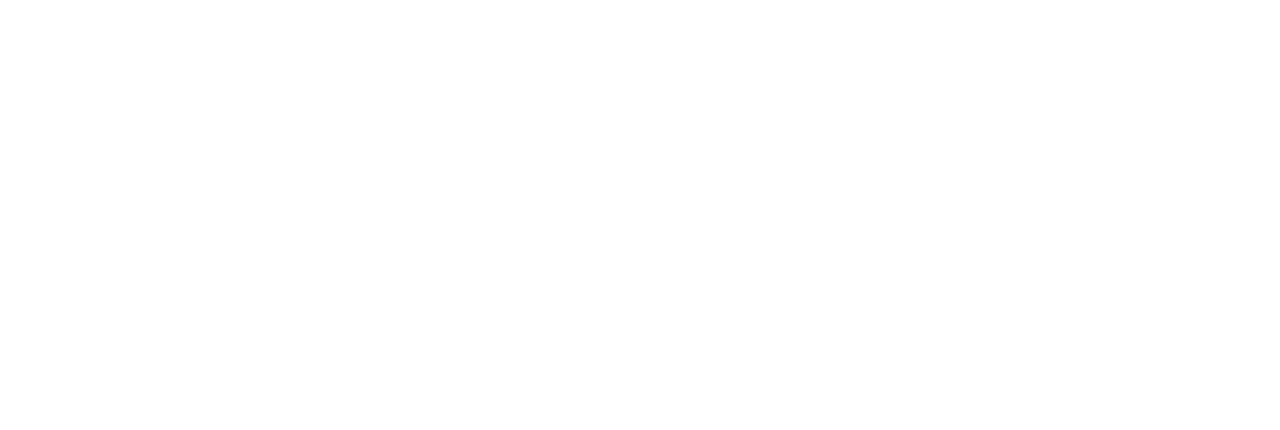
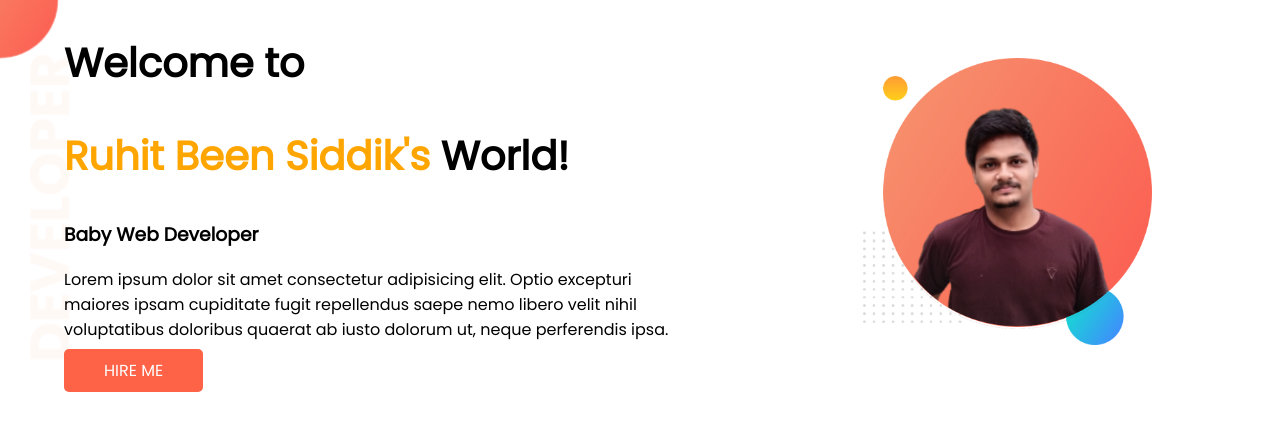
Before and after one commit to mdruhitbeensiddik/Developer, a plain HTML site: page index.html in a window 1280 px wide. Drawn offline with Linux system fonts and the light colour scheme.

Commit message:
first part

```diff
--- a/index.html
+++ b/index.html
@@ -5,9 +5,23 @@
     <meta http-equiv="X-UA-Compatible" content="IE=edge">
     <meta name="viewport" content="width=device-width, initial-scale=1.0">
     <title>Baby Web Developer</title>
+    <link rel="preconnect" href="https://fonts.googleapis.com">
+    <link rel="preconnect" href="https://fonts.gstatic.com" crossorigin>
+    <link href="https://fonts.googleapis.com/css2?family=Poppins&display=swap" rel="stylesheet">
     <link rel="stylesheet" href="style.css">
 </head>
 <body>
-
+    <section class="top">
+        <div class="half-width">
+            <h1>Welcome to</h1>
+            <h1><span id="Name">Ruhit Been Siddik's</span> World!</h1>
+            <h3>Baby Web Developer</h3>
+            <p>Lorem ipsum dolor sit amet consectetur adipisicing elit. Optio excepturi maiores ipsam cupiditate fugit repellendus saepe nemo libero velit nihil voluptatibus doloribus quaerat ab iusto dolorum ut, neque perferendis ipsa.</p>
+            <a class="link-button" target="_blank" href="www.google.com">HIRE ME</a>
+            </div>
+            <div class="half-width">
+                <img src="images/ruhits1stimage.png" alt="Ruhit Vai er Chobi">
+            </div>
+    </section>
 </body>
 </html>
--- a/style.css
+++ b/style.css
@@ -0,0 +1,35 @@
+body{
+    font-family: 'Poppins', sans-serif;
+    margin: 0%;
+}
+#Name{
+    color: orange;
+}
+h1{
+    font-size: 40px;
+}
+section{
+    display: flex;
+}
+.half-width{
+    display: 50%;
+    padding-left: 5%;
+    padding-right: 10%;
+}
+.half-width img{
+    width: 100%;
+    padding-top: 20%;
+}
+.link-button{
+    text-decoration: none;
+    background-color: tomato;
+    padding: 10px 40px;
+    color: white;
+    border-radius: 5px;
+
+}
+.top{
+    background-image: url(images/top-banner.png);
+    background-repeat: no-repeat;
+
+}
```
Also changed, not shown: images/dream-bg.png (added), images/exp-bg.png (added), images/jhankar.png (added), images/jhankar2.png (added), images/my-bg.png (added), images/my-bg2.png (added), images/ruhits1stimage.png (added), images/ruhits2ndimage.png (added), images/top-banner.png (added).
